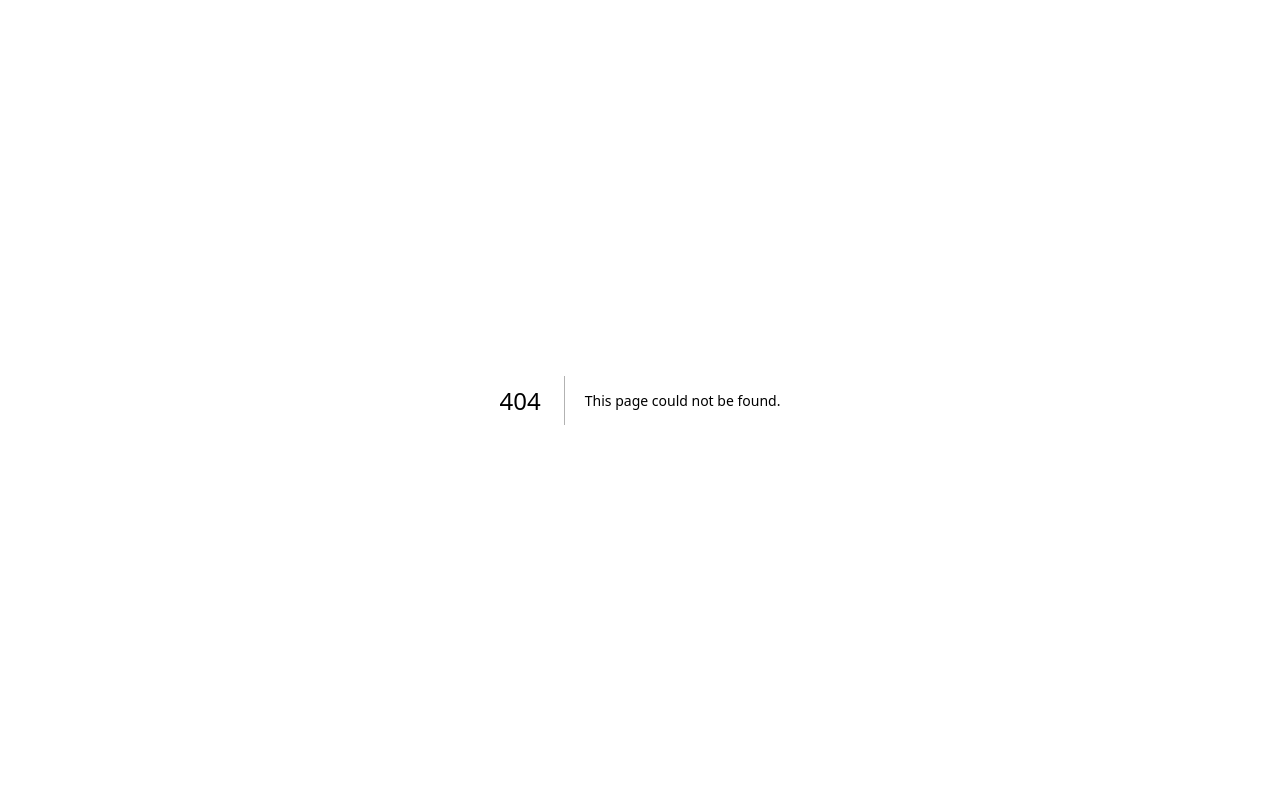
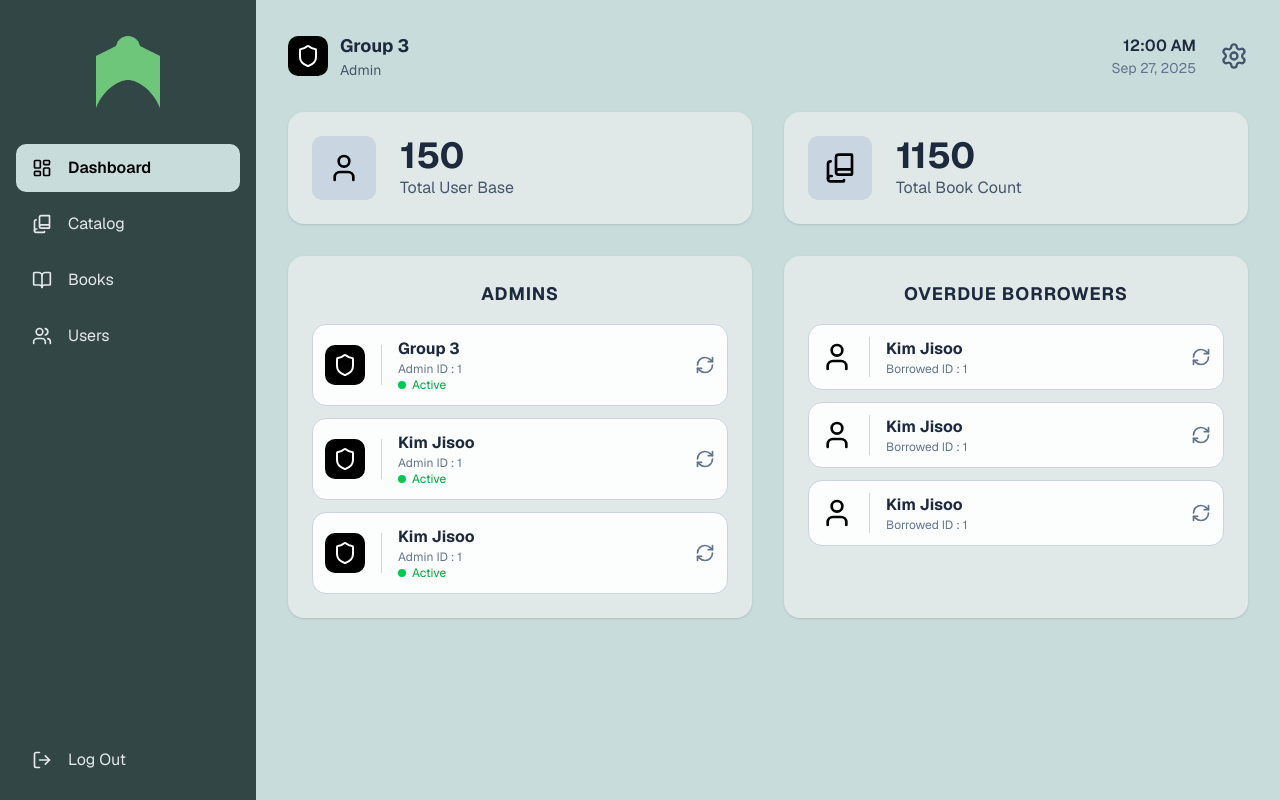
Before and after one commit to johnpaulpatigas/LibraryManagementSystem, a Next.js app in the folder client/: page /dashboard in a window 1280 px wide. Before the commit this address had no page. Built offline with nearby package versions, Linux system fonts and the light colour scheme.

Commit message:
Dashboard page

```diff
--- /dev/null
+++ b/client/app/dashboard/page.tsx
@@ -0,0 +1,218 @@
+"use client";
+import {
+  BookCopy,
+  BookOpen,
+  LayoutDashboard,
+  LogOut,
+  RefreshCw,
+  Settings,
+  Shield,
+  User,
+  Users,
+} from "lucide-react";
+import Link from "next/link";
+import type { FC, SVGProps } from "react";
+
+const admins = [
+  { id: 1, name: "Group 3", adminId: 1, active: true },
+  { id: 2, name: "Kim Jisoo", adminId: 1, active: true },
+  { id: 3, name: "Kim Jisoo", adminId: 1, active: true },
+];
+
+const overdueBorrowers = [
+  { id: 1, name: "Kim Jisoo", borrowedId: 1 },
+  { id: 2, name: "Kim Jisoo", borrowedId: 1 },
+  { id: 3, name: "Kim Jisoo", borrowedId: 1 },
+];
+
+const LibraryLogo = () => (
+  <div className="flex justify-center py-8">
+    <svg
+      width="80"
+      height="80"
+      viewBox="0 0 100 100"
+      xmlns="http://www.w3.org/2000/svg"
+    >
+      <circle cx="50" cy="20" r="15" fill="#6EC67B" />
+      <path
+        d="M10 95 C 20 70, 40 60, 50 60 C 60 60, 80 70, 90 95 L 90 30 C 90 30, 50 10, 50 10 C 50 10, 10 30, 10 30 Z"
+        fill="#6EC67B"
+      />
+    </svg>
+  </div>
+);
+
+const StatCard = ({
+  icon: Icon,
+  title,
+  value,
+}: {
+  icon: FC<SVGProps<SVGSVGElement>>;
+  title: string;
+  value: string;
+}) => (
+  <div className="flex items-center gap-6 rounded-2xl bg-[#e1e8e8] p-6 shadow-sm">
+    <div className="rounded-lg bg-slate-300 p-4">
+      <Icon className="h-8 w-8 text-black" />
+    </div>
+    <div>
+      <p className="text-4xl font-bold text-slate-800">{value}</p>
+      <p className="text-slate-600">{title}</p>
+    </div>
+  </div>
+);
+
+const Sidebar = () => {
+  const navItems = [
+    {
+      name: "Dashboard",
+      icon: LayoutDashboard,
+      href: "/dashboard",
+      active: true,
+    },
+    { name: "Catalog", icon: BookCopy, href: "/catalog", active: false },
+    { name: "Books", icon: BookOpen, href: "/books", active: false },
+    { name: "Users", icon: Users, href: "/users", active: false },
+  ];
+
+  return (
+    <aside className="flex w-64 shrink-0 flex-col bg-[#324646] text-gray-200">
+      <LibraryLogo />
+      <nav className="flex-1 space-y-2 px-4">
+        {navItems.map((item) => (
+          <Link
+            key={item.name}
+            href={item.href}
+            className={`flex items-center gap-4 rounded-lg px-4 py-3 transition-colors ${
+              item.active
+                ? "bg-[#c8dcdc] font-semibold text-black"
+                : "hover:bg-slate-700"
+            }`}
+          >
+            <item.icon className="h-5 w-5" />
+            <span>{item.name}</span>
+          </Link>
+        ))}
+      </nav>
+      <div className="p-4">
+        <Link
+          href="/logout"
+          className="flex w-full items-center gap-4 rounded-lg px-4 py-3 transition-colors hover:bg-slate-700"
+        >
+          <LogOut className="h-5 w-5" />
+          <span>Log Out</span>
+        </Link>
+      </div>
+    </aside>
+  );
+};
+
+const DashboardHeader = () => (
+  <div className="flex items-center justify-between">
+    <div className="flex items-center gap-3">
+      <div className="rounded-lg bg-black p-2">
+        <Shield className="h-6 w-6 text-white" />
+      </div>
+      <div>
+        <h1 className="text-lg font-bold text-slate-800">Group 3</h1>
+        <p className="text-sm text-slate-600">Admin</p>
+      </div>
+    </div>
+    <div className="flex items-center gap-6">
+      <div className="text-right">
+        <p className="font-semibold text-slate-800">12:00 AM</p>
+        <p className="text-sm text-slate-500">Sep 27, 2025</p>
+      </div>
+      <button className="text-slate-600 hover:text-slate-900">
+        <Settings className="h-7 w-7" />
+      </button>
+    </div>
+  </div>
+);
+
+const AdminList = () => (
+  <div className="space-y-4 rounded-2xl bg-[#e1e8e8] p-6 shadow-sm">
+    <h2 className="text-center text-lg font-bold tracking-wider text-slate-800">
+      ADMINS
+    </h2>
+    <div className="space-y-3">
+      {admins.map((admin) => (
+        <div
+          key={admin.id}
+          className="flex items-center justify-between rounded-xl border border-slate-300 bg-white/90 p-3"
+        >
+          <div className="flex items-center gap-4">
+            <div className="rounded-lg bg-black p-2">
+              <Shield className="h-6 w-6 text-white" />
+            </div>
+            <div className="h-10 border-l border-slate-300"></div>
+            <div>
+              <p className="font-bold text-slate-800">{admin.name}</p>
+              <p className="text-xs text-slate-500">
+                Admin ID : {admin.adminId}
+              </p>
+              {admin.active && (
+                <p className="flex items-center text-xs text-green-600">
+                  <span className="mr-1.5 h-2 w-2 rounded-full bg-green-500"></span>{" "}
+                  Active
+                </p>
+              )}
+            </div>
+          </div>
+          <button className="text-slate-500 hover:text-slate-800">
+            <RefreshCw className="h-5 w-5" />
+          </button>
+        </div>
+      ))}
+    </div>
+  </div>
+);
+
+const OverdueBorrowersList = () => (
+  <div className="space-y-4 rounded-2xl bg-[#e1e8e8] p-6 shadow-sm">
+    <h2 className="text-center text-lg font-bold tracking-wider text-slate-800">
+      OVERDUE BORROWERS
+    </h2>
+    <div className="space-y-3">
+      {overdueBorrowers.map((borrower) => (
+        <div
+          key={borrower.id}
+          className="flex items-center justify-between rounded-xl border border-slate-300 bg-white/90 p-3"
+        >
+          <div className="flex items-center gap-4">
+            <User className="h-8 w-8 text-black" />
+            <div className="h-10 border-l border-slate-300"></div>
+            <div>
+              <p className="font-bold text-slate-800">{borrower.name}</p>
+              <p className="text-xs text-slate-500">
+                Borrowed ID : {borrower.borrowedId}
+              </p>
+            </div>
+          </div>
+          <button className="text-slate-500 hover:text-slate-800">
+            <RefreshCw className="h-5 w-5" />
+          </button>
+        </div>
+      ))}
+    </div>
+  </div>
+);
+
+export default function DashboardPage() {
+  return (
+    <div className="flex h-screen bg-[#c8dcdc] font-sans">
+      <Sidebar />
+      <main className="flex-1 space-y-8 overflow-y-auto p-8">
+        <DashboardHeader />
+        <div className="grid grid-cols-1 gap-8 lg:grid-cols-2">
+          <StatCard icon={User} title="Total User Base" value="150" />
+          <StatCard icon={BookCopy} title="Total Book Count" value="1150" />
+        </div>
+        <div className="grid grid-cols-1 gap-8 lg:grid-cols-2">
+          <AdminList />
+          <OverdueBorrowersList />
+        </div>
+      </main>
+    </div>
+  );
+}
```
